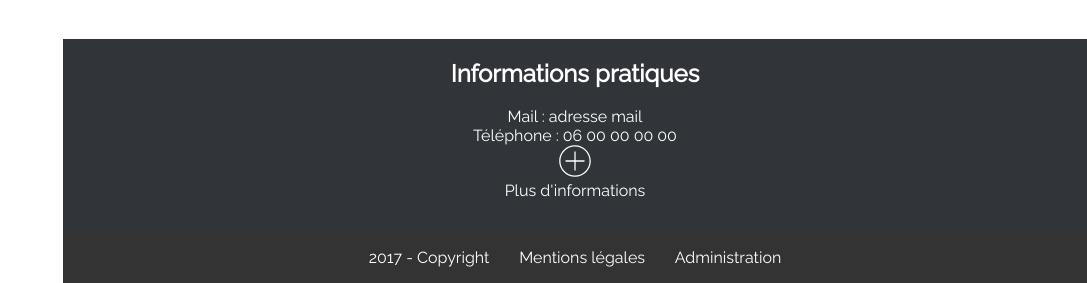
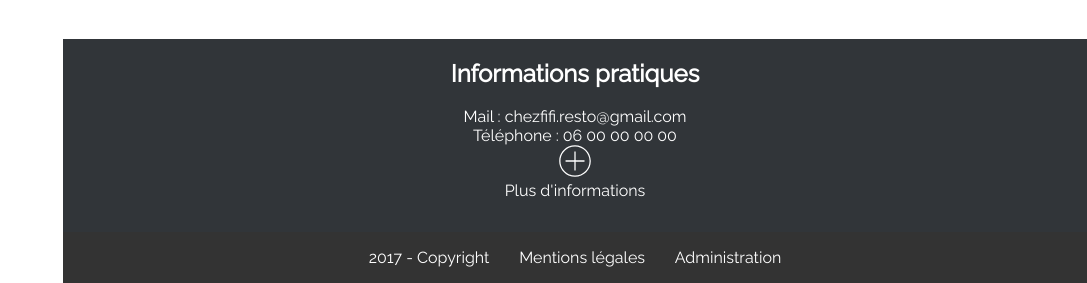
Before and after one commit to ErwannGui/ProjetFinal, a PHP site: page /blog.php in a window 1280 px wide. Shown: the part 2142-2425 px from the top of the page, without its empty margins (193-1280 px from the left). Run offline with PHP 8.4, Linux system fonts and the light colour scheme; some libraries are stand-ins or nearby versions.

Commit message:
infos comp

```diff
--- a/infos_comp.php
+++ b/infos_comp.php
@@ -1,6 +1,6 @@
 <div id="blogInformations">
     <h2>Informations pratiques</h2>
-    <a href="mailto:ADRESSEGMAIL">Mail : adresse mail</a>
+    <a href="mailto:chezfifi.resto@gmail.com">Mail : chezfifi.resto@gmail.com</a>
     <a href="tel:0600000000">Téléphone : 06 00 00 00 00</a>
     <a href="#"><svg enable-background="new 0 0 512 512" id="Layer_1" version="1.1" viewBox="0 0 512 512" xml:space="preserve" xmlns="http://www.w3.org/2000/svg" xmlns:xlink="http://www.w3.org/1999/xlink"><g><path d="M256.108,3.02c-139.743,0-253,113.257-253,253s113.257,252.995,253,252.995   c139.743,0,253-113.252,253-252.995S395.852,3.02,256.108,3.02z M256.108,488.775c-128.338,0-232.76-104.417-232.76-232.755   c0-128.339,104.422-232.76,232.76-232.76c128.338,0,232.76,104.421,232.76,232.76C488.868,384.358,384.446,488.775,256.108,488.775   z"/><polygon points="266.228,104.22 245.988,104.22 245.988,245.9 104.98,245.9 104.98,266.14 245.988,266.14    245.988,407.148 266.228,407.148 266.228,266.14 407.908,266.14 407.908,245.9 266.228,245.9  "/></g></svg></a>
     <a href="#">Plus d'informations</a>
```
